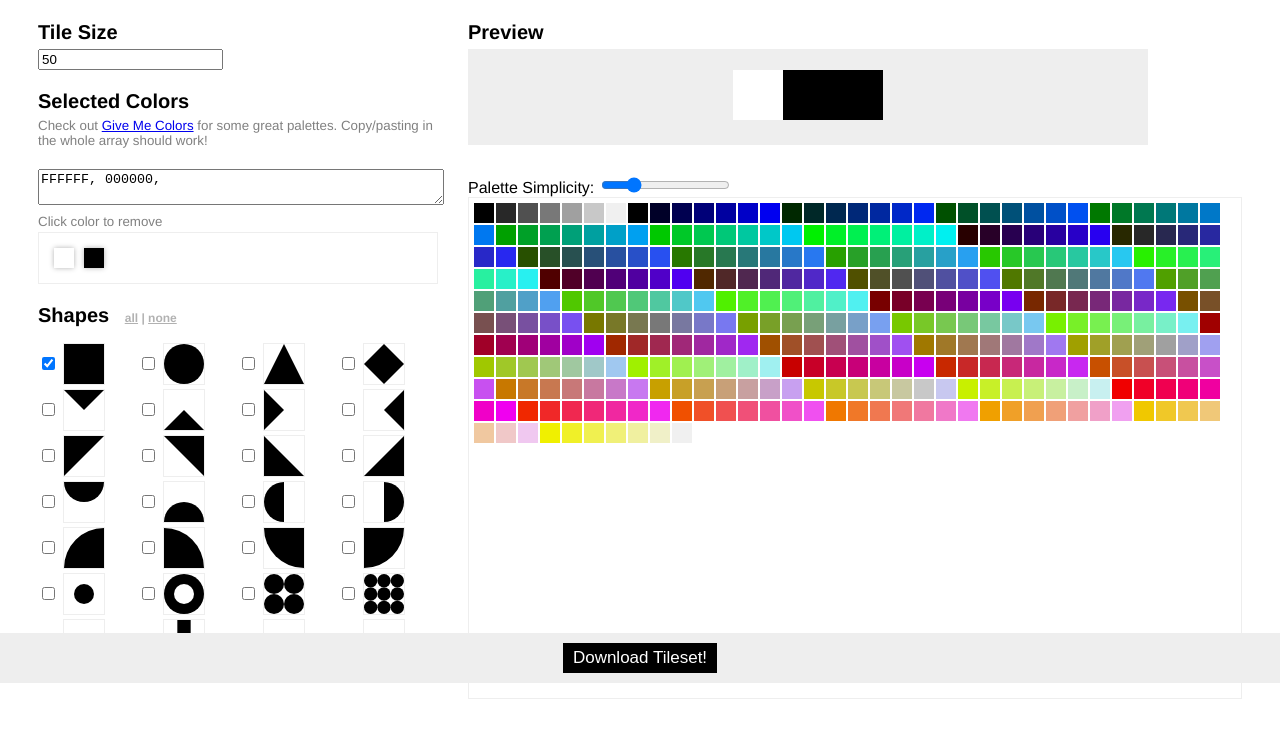
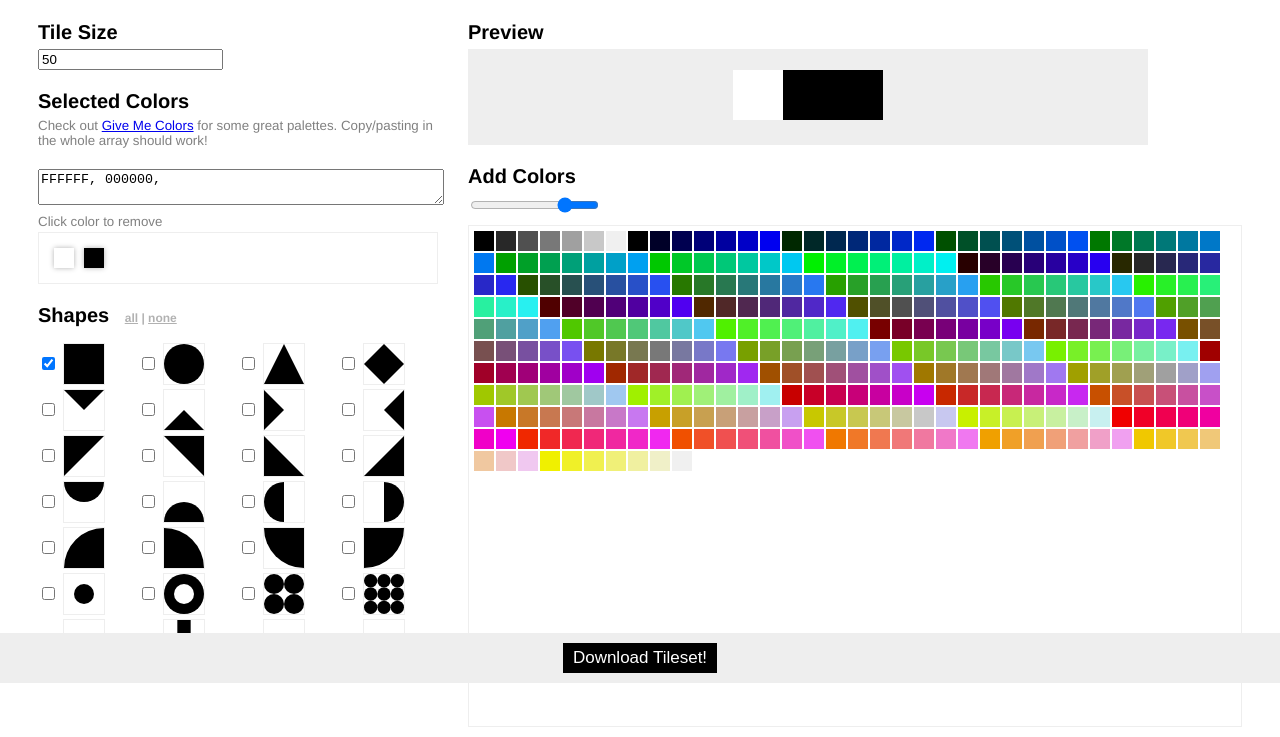
Before and after one commit to laffan/simple-tileset-generator, a plain HTML site: page index.html in a window 1280 px wide. Shown: the part 117-854 px from the top of the page. Drawn offline with Linux system fonts and the light colour scheme.

Commit message:
Rotate slider and add header

```diff
--- a/index.html
+++ b/index.html
@@ -14,6 +14,7 @@
       font-size: 20px;
       margin: 20px 0 5px 0;
     }
+
     body {
       padding: 30px;
     }
@@ -107,7 +108,7 @@
 
     .complexity_slider_wrapper {
       /* text-align: center; */
-      margin-top: 30px;
+      margin-bottom: 10px;
     }
 
     #downloadBtn {
@@ -147,7 +148,6 @@
       margin-bottom: 3px;
       display: block;
     }
-
   </style>
 </head>
 
@@ -170,9 +170,10 @@
 
       <div>
         <h3 style="margin-top: 20px">Selected Colors</h3>
-        <small>Check out <a href="https://observablehq.com/@makio135/give-me-colors" target="_blank">Give Me Colors</a> for
+        <small>Check out <a href="https://observablehq.com/@makio135/give-me-colors" target="_blank">Give Me Colors</a>
+          for
           some great palettes. Copy/pasting in the whole array should work!</small>
-          <br />
+        <br />
         <textarea id="colorInput" placeholder="Selected colors">FFFFFF, 000000, </textarea>
       </div>
       <div>
@@ -205,9 +206,13 @@
       </div>
 
 
+      <h3>Add Colors</h3>
       <div class="complexity_slider_wrapper">
-        <label for="paletteComplexity">Palette Simplicity:</label>
-        <input type="range" id="paletteComplexity" min="14" max="128" value="40">
+
+        <!-- <label for="paletteComplexity"></label> -->
+        <div style="transform: rotate(180deg); text-align: right;">
+          <input type="range" id="paletteComplexity" min="14" max="128" value="40">
+        </div>
       </div>
       <div id="paletteContainer">
         <div class="palette" id="colorPalette"></div>
```
